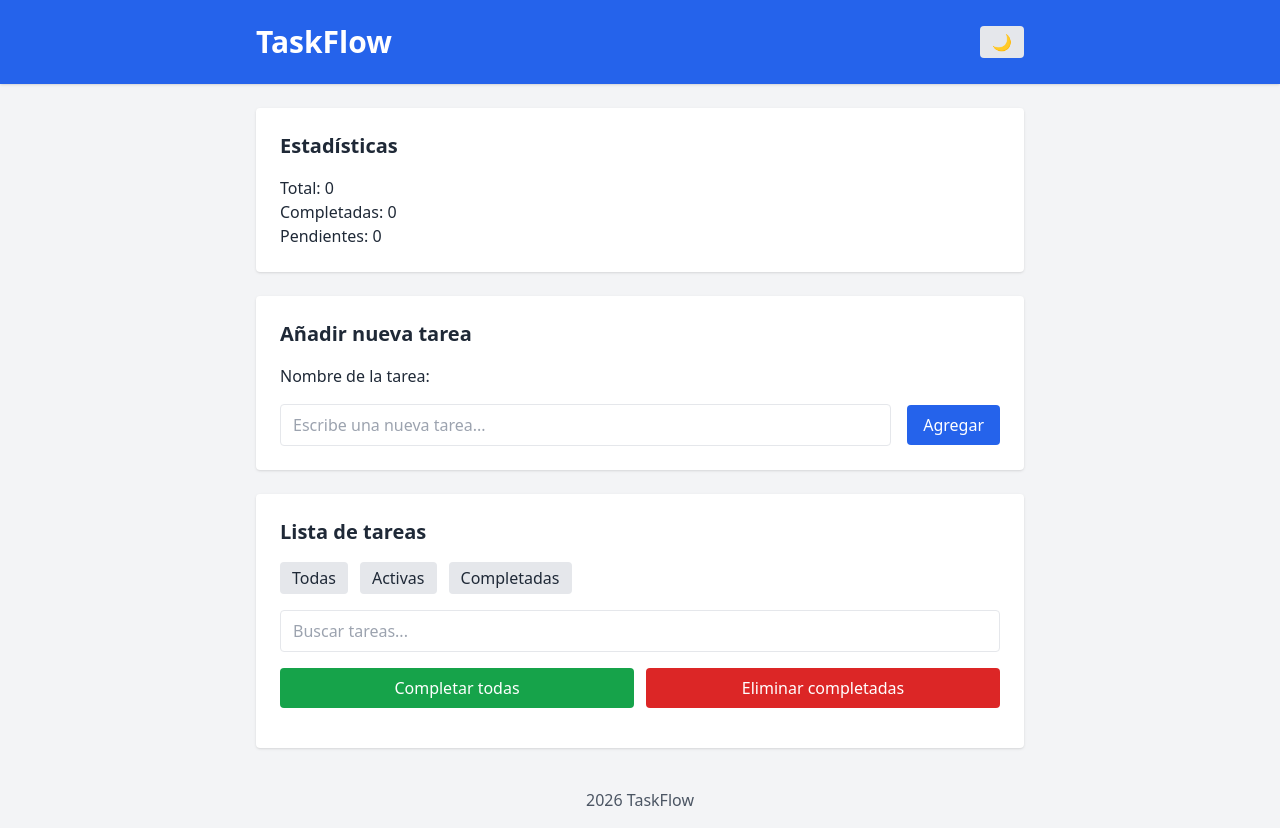
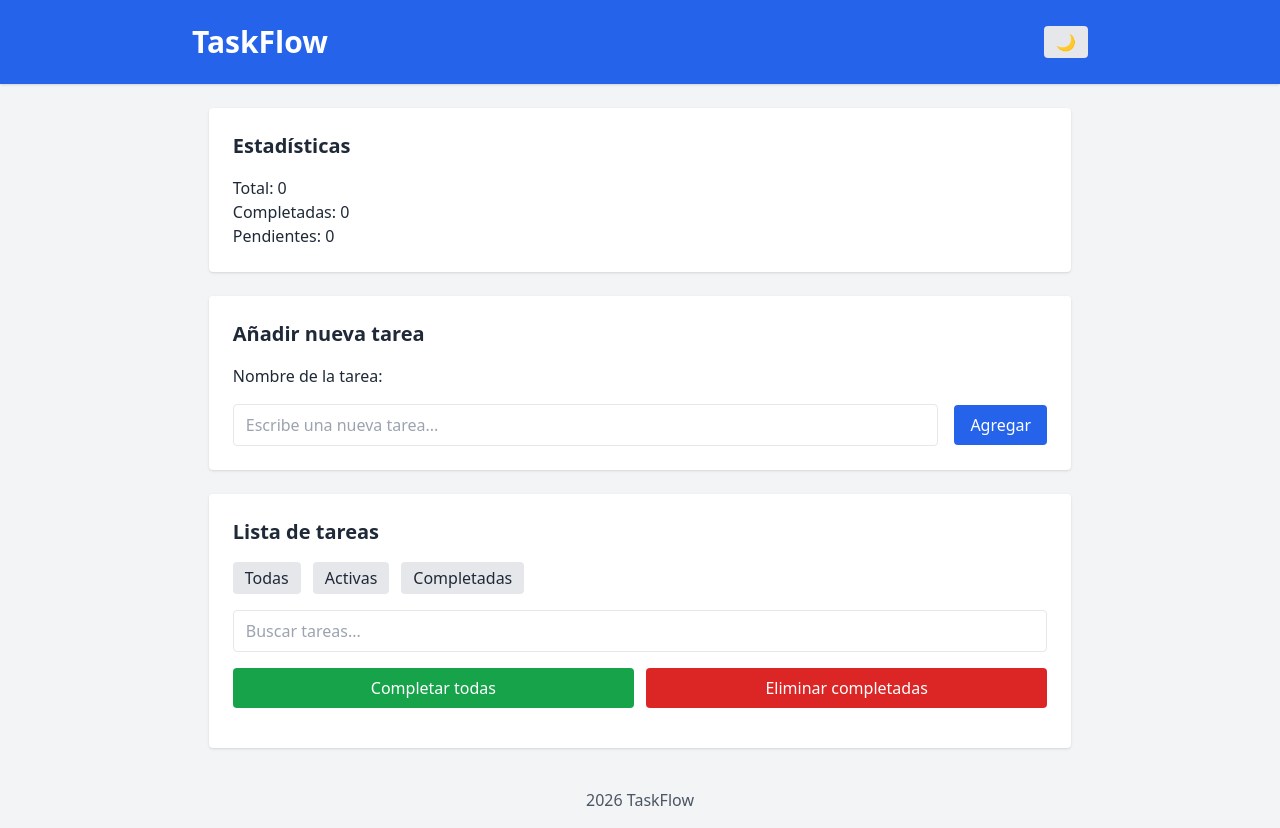
Before and after one commit to ibaygon/bootcamp-project, a plain HTML site: page index.html in a window 1280 px wide. Drawn offline with nearby package versions, Linux system fonts and the light colour scheme.

Commit message:
Actualizacion del footer y el ancho del formulario

```diff
--- a/index.html
+++ b/index.html
@@ -15,10 +15,10 @@
 </head>
 
 <!-- 9.3 Implementa modo oscuro usando clases dark: (Esta en todo el codigo no solo aqui) -->
-<body class="bg-gray-100 text-gray-800 dark:bg-gray-900 dark:text-gray-100">
+<body class="min-h-screen flex flex-col bg-gray-100 text-gray-800 dark:bg-gray-900 dark:text-gray-100">
 
    <header class="bg-blue-600 text-white py-6 shadow">
-      <div class="max-w-3xl mx-auto flex items-center justify-between relative">
+      <div class="w-[80%] md:w-[70%] mx-auto flex items-center justify-between relative">
         <h1 class="text-3xl font-bold">TaskFlow</h1>
 
         <!-- 9.4 Añade un botón que permita activar o desactivar el modo oscuro -->
@@ -33,8 +33,8 @@
    <!-- prueba vercel -->
 
     <!-- 3.4 Crea un formulario para añadir nuevas tareas -->
-    <main class="p-6">
-      <div class="max-w-3xl mx-auto space-y-6">
+    <main class="p-6 flex-1">
+      <div class="w-[80%] md:w-[70%] mx-auto space-y-6">
 
         <!-- 3.6 Crea un panel lateral para mostrar estadísticas (total, completadas y pendientes) -->
         <aside class="w-full bg-white dark:bg-gray-800 p-6 rounded shadow">
```
